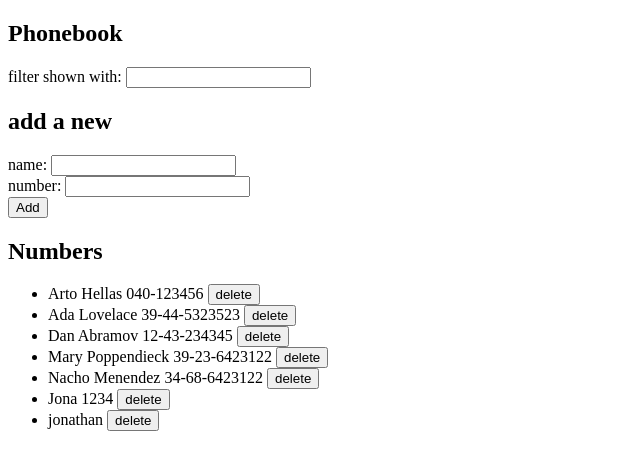
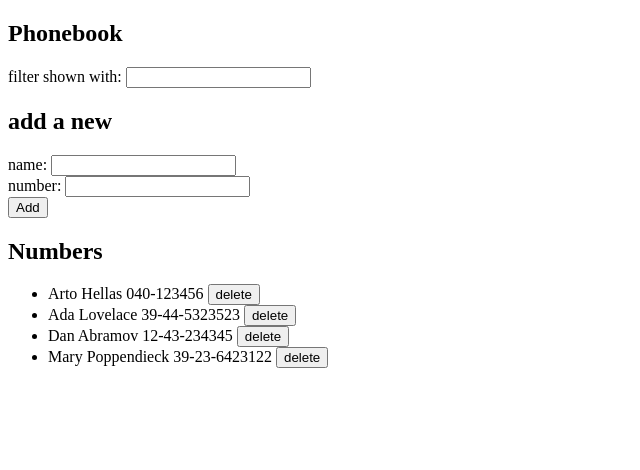
Before and after one commit to NMenendezz/fullstackopen.com, a React (Create React App) app in the folder part2/guia_telefonica/: page / in a window 1280 px wide. Shown: the top 470 px of the page, without its empty margins (0-640 px from the left). Built offline with nearby package versions, Linux system fonts and the light colour scheme; data requests are answered from the project's data file.

Commit message:
Update guia_telefonica 2.20

```diff
--- a/part2/guia_telefonica/db.json
+++ b/part2/guia_telefonica/db.json
@@ -19,21 +19,6 @@
       "name": "Mary Poppendieck",
       "number": "39-23-6423122",
       "id": 4
-    },
-    {
-      "name": "Nacho Menendez",
-      "number": "34-68-6423122",
-      "id": 5
-    },
-    {
-      "name": "Jona",
-      "number": "1234",
-      "id": 6
-    },
-    {
-      "name": "jonathan",
-      "number": "",
-      "id": 7
     }
   ]
 }
--- a/part2/guia_telefonica/src/App.js
+++ b/part2/guia_telefonica/src/App.js
@@ -82,30 +82,26 @@ const App = () => {
     setSearchName(event.target.value);
   };
 
-  const handleDelete = (event) => {
-    if (window.confirm(`Delete ${persons[event.target.id - 1].name}?`)) {
+  const handleDelete = (id) => {
+    const personToDelete = persons.find((person) => person.id === id);
+
+    if (window.confirm(`Delete ${personToDelete.name}?`)) {
       personService
-        .remove(event.target.id)
+        .remove(id)
         .then(() => {
-          setPersons(
-            persons.filter((p) => p.id.toString() !== event.target.id)
-          );
-          setMessage(
-            `${persons[event.target.id - 1].name} was successfully deleted`
-          );
+          setPersons(persons.filter((person) => person.id !== id));
+          setMessage(`${personToDelete.name} was successfully deleted`);
           setTimeout(() => {
             setMessage(null);
           }, 5000);
         })
         .catch((error) => {
           console.log(error);
-          setPersons(persons.filter((person) => person.id !== event.target.id));
+          setPersons(persons.filter((person) => person.id !== id));
           setNewName("");
           setNewNumber("");
           setMessage(
-            `[ERROR] ${
-              persons[event.target.id - 1].name
-            } was already deleted from server`
+            `[ERROR] ${personToDelete.name} was already deleted from the server`
           );
           setTimeout(() => {
             setMessage(null);
--- a/part2/guia_telefonica/src/components/Persons.js
+++ b/part2/guia_telefonica/src/components/Persons.js
@@ -10,9 +10,7 @@ const Persons = ({ persons, searchName, handleDelete }) => {
       {filteredPersons.map((person) => (
         <li key={person.id}>
           {person.name} {person.number}{" "}
-          <button id={person.id} onClick={handleDelete}>
-            delete
-          </button>
+          <button onClick={() => handleDelete(person.id)}>delete</button>
         </li>
       ))}
     </>
```
